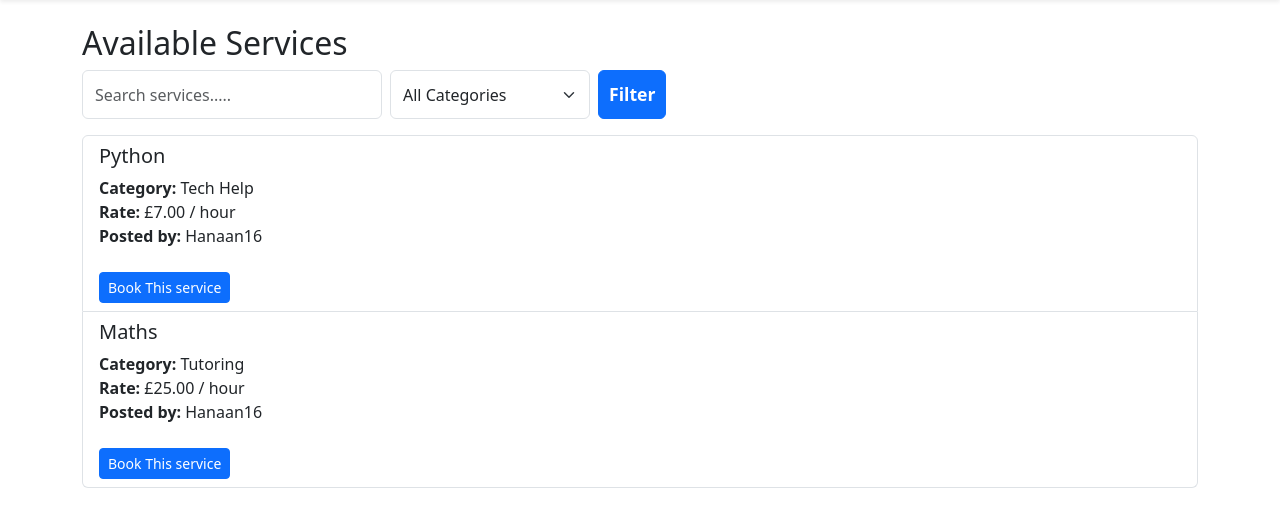
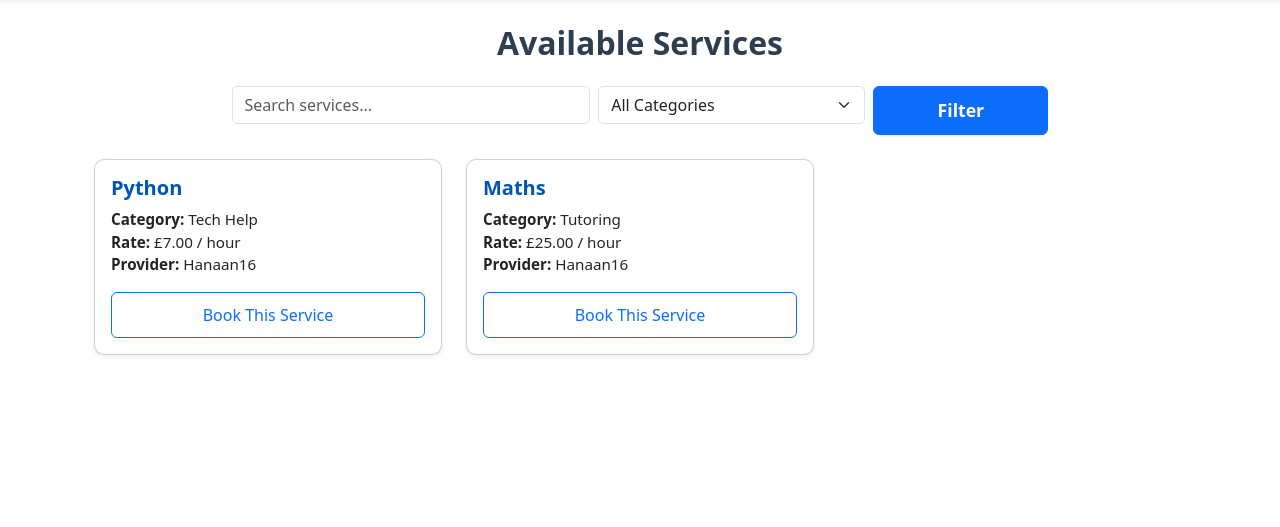
Before and after one commit to agodahdev/Skillbridge, a Django app: page /services/all/ in a window 1280 px wide. Shown: the part 56-583 px from the top of the page. Run offline with Django 5.2, Linux system fonts and the light colour scheme; data comes from the database, SQL or seed files in the repository.

Commit message:
update service list page with css

```diff
--- a/skillbridge/services/static/css/style.css
+++ b/skillbridge/services/static/css/style.css
@@ -126,3 +126,35 @@ button[type="submit"] {
     font-weight: 600;
     font-size: 1.1rem;
 }
+
+.service-list-page h2 {
+    color: #2c3e50;
+    font-weight: 600;
+}
+
+.filter-form input,
+.filter-form select {
+    border-radius: 5px;
+    font-size: 1rem;
+}
+
+.service-card {
+    transition: transform 0.2s ease;
+}
+
+.service-card:hover {
+    transform: translateY(-5px);
+}
+
+.card-title {
+    font-weight: 600;
+    color: #0056b3;
+}
+
+.card-text {
+    font-size: 0.95rem;
+}
+
+.btn-outline-primary {
+    font-weight: 500;
+}
--- a/skillbridge/services/templates/services/service_list.html
+++ b/skillbridge/services/templates/services/service_list.html
@@ -1,13 +1,19 @@
 {% extends 'base.html' %}
+{% load static %}
 {% block content %}
-<h2>Available Services</h2>
+
+<div class="container mt-4 service-list-page">
+
+    <h2 class="text-center mb-4">Available Services</h2>
 
     <!-- Filter Form -->
+    <form method="get" class="row justify-content-center mb-4 g-2 filter-form">
+        <div class="col-md-4">
+            <input type="text" name="q" value="{{ query }}" placeholder="Search services..." class="form-control">
+        </div>
 
-<form method="get" class="mb-3 d-flex gap-2">
-    <input type="text" name="q" value="{{ query }}" placeholder="Search services....." class="form-control" style="max-width: 300px;">
-
-    <select name="category" class="form-select" style="max-width: 200px">
+        <div class="col-md-3">
+            <select name="category" class="form-select">
                 <option value="All" {% if category == 'All' %}selected{% endif %}>All Categories</option>
                 <option value="Tutoring" {% if category == 'Tutoring' %}selected{% endif %}>Tutoring</option>
                 <option value="Tech Help" {% if category == 'Tech Help' %}selected{% endif %}>Tech Help</option>
@@ -15,26 +21,35 @@
                 <option value="Gardening" {% if category == 'Gardening' %}selected{% endif %}>Gardening</option>
                 <option value="Other" {% if category == 'Other' %}selected{% endif %}>Other</option>
             </select>
-    <button type="submit" class="btn btn-primary">Filter</button>
+        </div>
 
+        <div class="col-md-2">
+            <button type="submit" class="btn btn-primary w-100">Filter</button>
+        </div>
     </form>
 
     {% if services %}
-
-<div class="list-group">
+        <div class="row">
             {% for service in services %}
-    <div class="list-group-item">
-        <h5>{{ service.title }}</h5>
-        <p>
+            <div class="col-md-6 col-lg-4 mb-4">
+                <div class="card h-100 shadow-sm service-card">
+                    <div class="card-body">
+                        <h5 class="card-title">{{ service.title }}</h5>
+                        <p class="card-text">
                             <strong>Category:</strong> {{ service.category }} <br>
                             <strong>Rate:</strong> £{{ service.rate_per_hour }} / hour <br>
-         <strong>Posted by:</strong> {{service.provider.username }}
+                            <strong>Provider:</strong> {{ service.provider.username }}
                         </p>
-        <a href="{% url 'book_service' service.id %}" class="btn btn-sm btn-primary mt-2">Book This service</a>
+                        <a href="{% url 'book_service' service.id %}" class="btn btn-outline-primary w-100">Book This Service</a>
+                    </div>
+                </div>
             </div>
             {% endfor %}
         </div>
     {% else %}
-<p>No services are currently available</p>
+        <p class="text-center text-muted">No services are currently available.</p>
     {% endif %}
+
+</div>
+
 {% endblock %}
```
Lines whose indentation alone changed are shown as unchanged.
